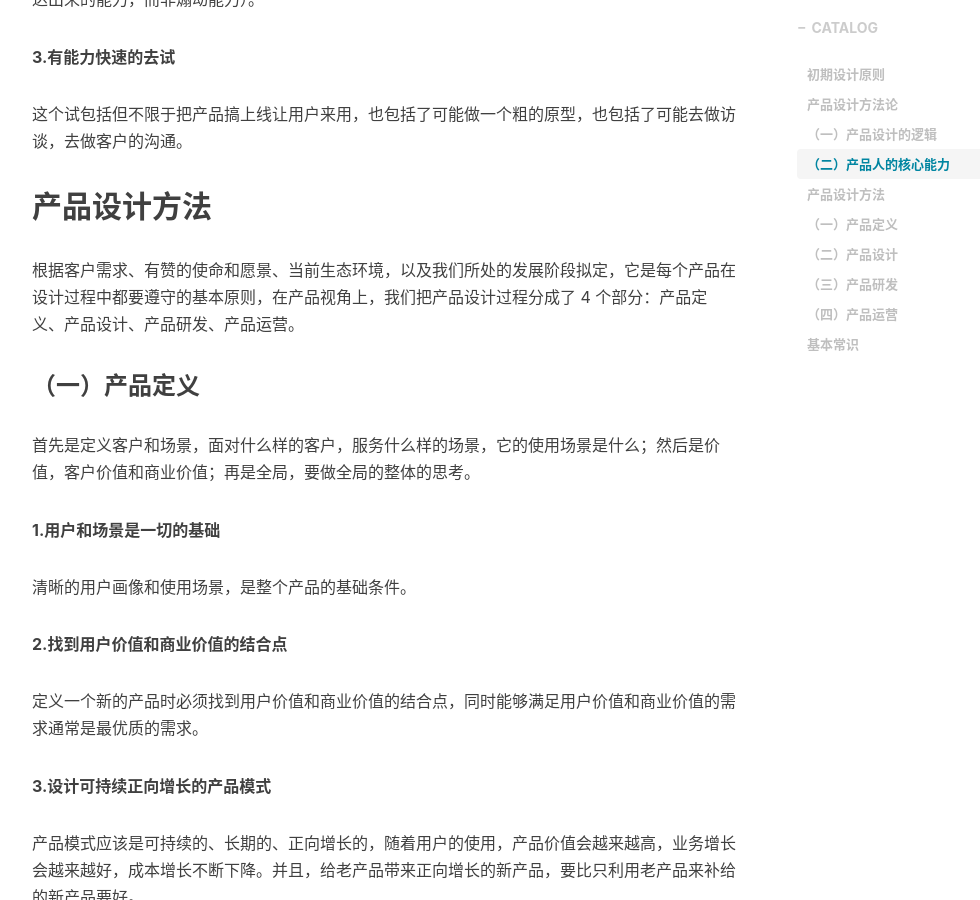
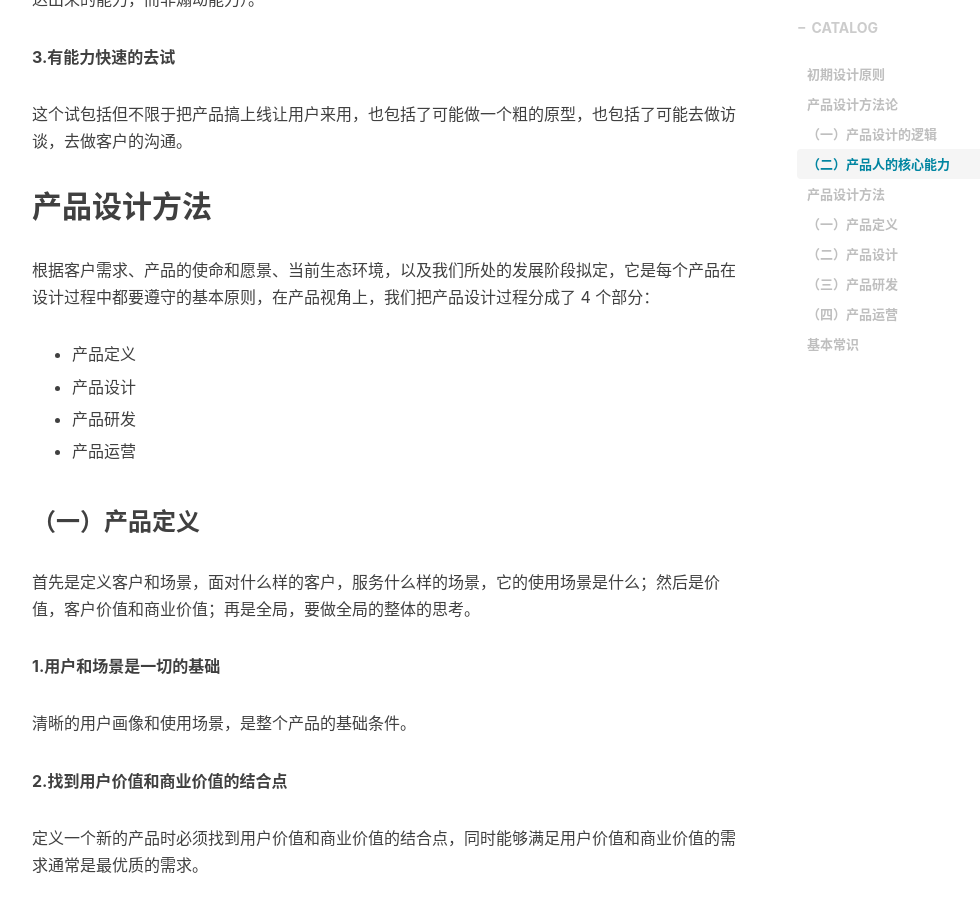
Before and after one commit to tickmao/tickmao.github.io, a Jekyll site: the page built from _posts/2019-08-14-youzan-tickmao.md, in a window 1280 px wide and 900 px high, scrolled down 1408 px. Shown: the whole window, without its empty margins (233-1213 px from the left). Built offline with Jekyll 4.4.1, drawn with Linux system fonts in a browser that asks for light colours; nearby versions of some CDN libraries; comment, search, counter and statistics services are not loaded; some of the changed text lies outside the part shown.

Commit message:
update youzan

```diff
--- a/_posts/2019-08-14-youzan-tickmao.md
+++ b/_posts/2019-08-14-youzan-tickmao.md
@@ -53,7 +53,17 @@ tags:
 
 ## 产品设计方法
 
-根据客户需求、有赞的使命和愿景、当前生态环境，以及我们所处的发展阶段拟定，它是每个产品在设计过程中都要遵守的基本原则，在产品视角上，我们把产品设计过程分成了 4 个部分：产品定义、产品设计、产品研发、产品运营。
+根据客户需求、产品的使命和愿景、当前生态环境，以及我们所处的发展阶段拟定，它是每个产品在设计过程中都要遵守的基本原则，在产品视角上，我们把产品设计过程分成了 4 个部分：
+
+* 产品定义
+
+* 产品设计
+
+* 产品研发
+
+* 产品运营
+
+
 
 ### （一）产品定义
 
@@ -116,7 +126,7 @@ tags:
 
 产品上线前后的基于产品的运营计划，产品的增长管理、市场营销、跟用户之间不断的互动过程。
 
-这 4 个部分不断循环迭代，就是整个产品设计方法的过程。在这个过程中有赞的产品设计原则如下：
+这 4 个部分不断循环迭代，就是整个产品设计方法的过程。在这个过程中产品设计原则如下：
 
 **1.不可减少，每个用户都重要**
 
```
Also changed, not shown: other parts of _posts/2019-08-14-youzan-tickmao.md (+1 -1 lines).
